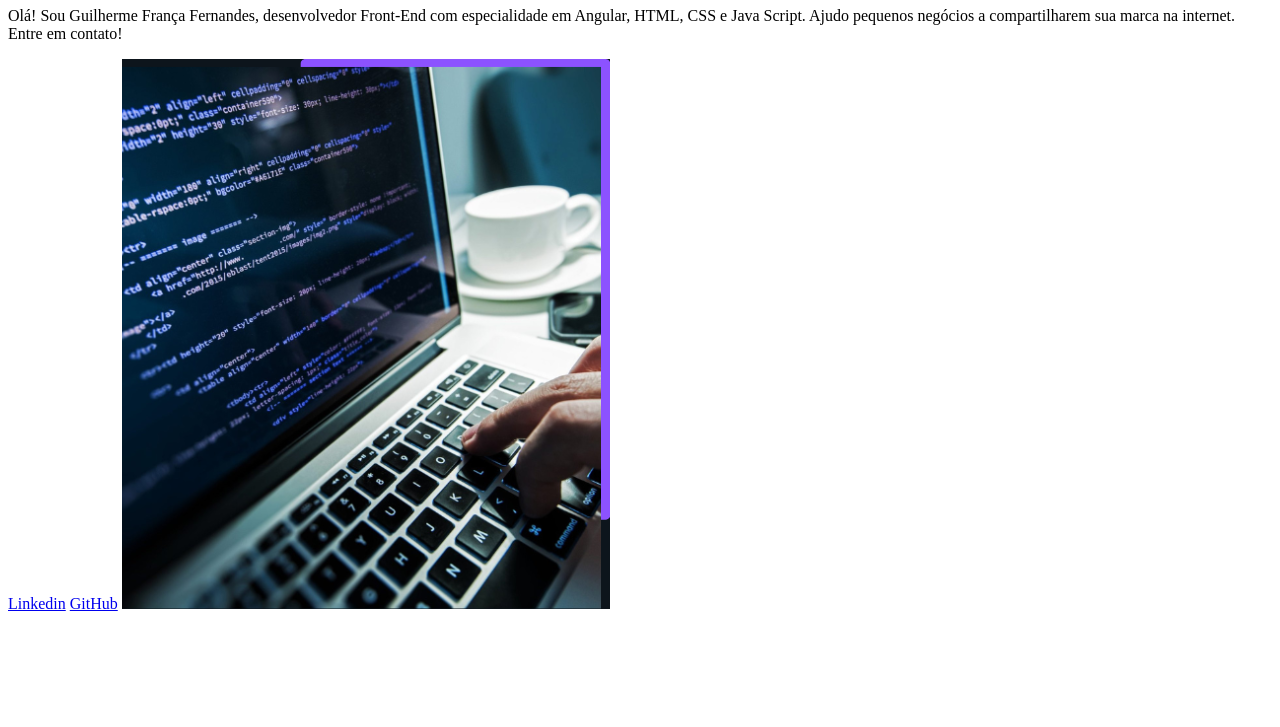
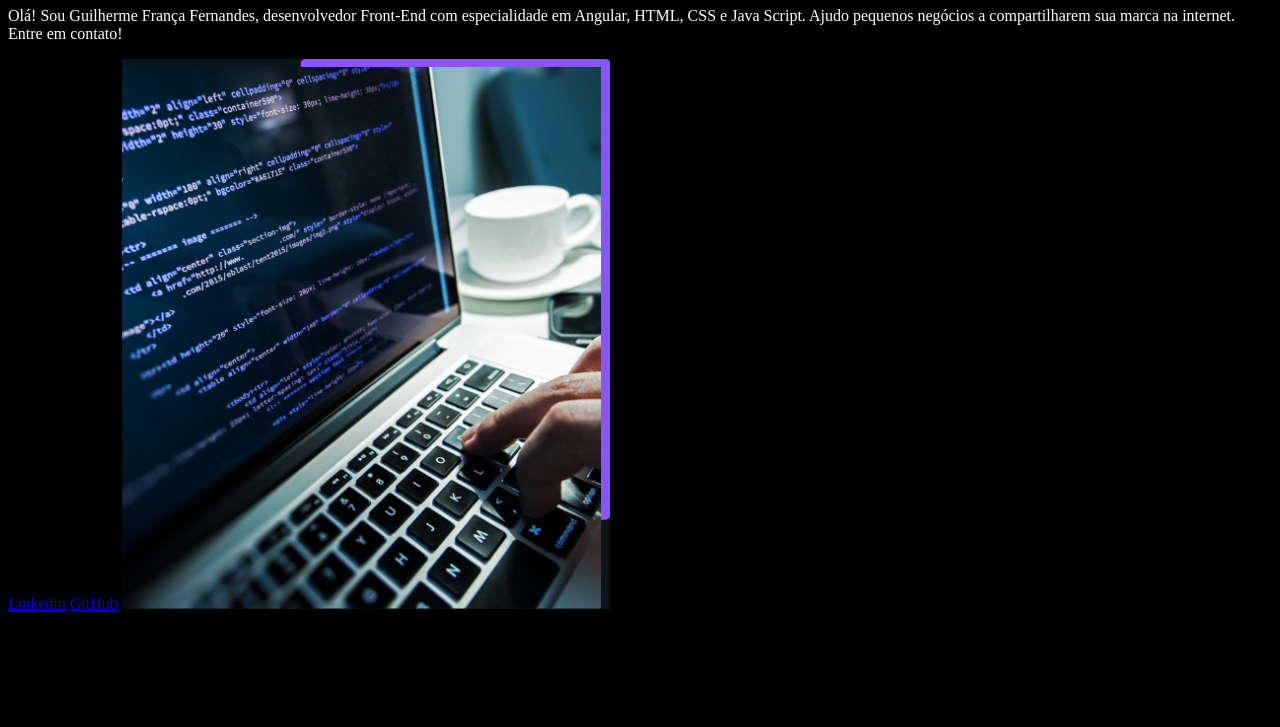
Before and after one commit to GuilFranca/HTML-CSS-AmbientesDesenvolvimento-Alura, a plain HTML site: page PORTFOLIO/index.html in a window 1280 px wide. Shown: the part 73-800 px from the top of the page. Drawn offline with Linux system fonts and the light colour scheme.

Commit message:
Aula 4 Estilizando o projeto com CSS - Finalizado

```diff
--- a/PORTFOLIO/index.html
+++ b/PORTFOLIO/index.html
@@ -4,7 +4,7 @@
     <meta charset="UTF-8"> <!-- codificação dos caracteres -->
     <meta name="viewport" content="width=device-width, initial-scale=1.0">
     <title>PORTFOLIO</title>
-    <link rel="stylesheet" href="./style/style.css">
+    <link rel="stylesheet" href="style.css">
 </head>
 <body>
     <header></header>
--- /dev/null
+++ b/PORTFOLIO/style.css
@@ -0,0 +1,4 @@
+body {
+    background-color: black;
+    color: white;
+}
```
Also changed, not shown: PORTFOLIO/style/style.css (deleted).
